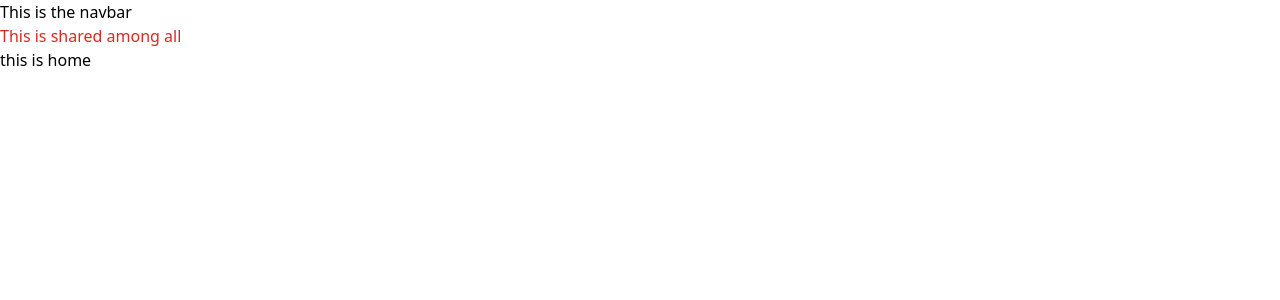
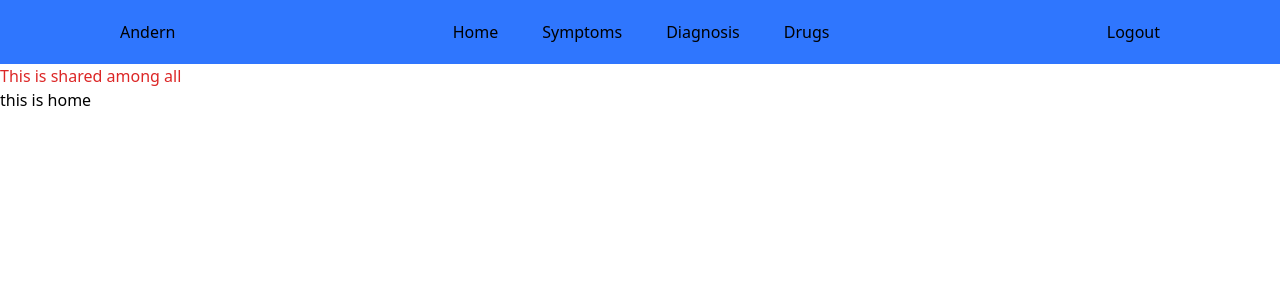
Before and after one commit to Cavista-Hackathon-2024/andern, a React (Vite) app in the folder andern-frontend/: page / in a window 1280 px wide. Shown: the top 300 px of the page. Built offline with nearby package versions, Linux system fonts and the light colour scheme.

Commit message:
Added section some shii

```diff
--- a/andern-frontend/package.json
+++ b/andern-frontend/package.json
@@ -10,10 +10,13 @@
     "preview": "vite preview"
   },
   "dependencies": {
+    "localforage": "^1.10.0",
+    "match-sorter": "^6.3.4",
     "react": "^18.2.0",
     "react-dom": "^18.2.0",
     "react-router-dom": "^6.23.0",
-    "react-toastify": "^10.0.5"
+    "react-toastify": "^10.0.5",
+    "sort-by": "^1.2.0"
   },
   "devDependencies": {
     "@types/react": "^18.2.66",
--- a/andern-frontend/src/components/NavBar.jsx
+++ b/andern-frontend/src/components/NavBar.jsx
@@ -1,7 +1,37 @@
 import React from "react";
+import { menuList } from "../utils/menuList";
+import { Link } from "react-router-dom";
+import Section from "./Section";
 
 const NavBar = () => {
-  return <div>This is the navbar</div>;
+
+  console.log(menuList)
+
+  return (
+    <div className="bg-pryBlue " >
+      <Section>
+        <div className="flex justify-between items-center py-5 " >
+          {/* Logo */}
+          <h1>Andern</h1>
+          {/* Menu */}
+          <div className="flex gap-11  " >
+            {
+              menuList.map(({path, name}) => {
+                return(
+                  <Link to={path} className="capitalize   " >{name}</Link>
+                )
+              })
+            }
+          </div>
+          {/* Logout */}
+          <button>
+            Logout
+          </button>
+        </div>
+      </Section>
+    </div>
+
+  )
 };
 
 export default NavBar;
--- /dev/null
+++ b/andern-frontend/src/components/Section.jsx
@@ -0,0 +1,11 @@
+import React from 'react'
+
+const Section = ({children}) => {
+  return (
+    <div className='px-[120px] ' >
+        {children}
+    </div>
+  )
+}
+
+export default Section
--- a/andern-frontend/src/main.jsx
+++ b/andern-frontend/src/main.jsx
@@ -24,6 +24,10 @@ const router = createBrowserRouter([
         path: "/contact",
         element: <div>This is contact us page</div> ,
       },
+      // {
+      //   path: "/login",
+      //   element: <div>This is th login in page pppppppppp</div> ,
+      // },
     ]
   },
   {
--- /dev/null
+++ b/andern-frontend/src/pages/Home.jsx
@@ -0,0 +1,9 @@
+import React from 'react'
+
+const Home = () => {
+  return (
+    <div>Home</div>
+  )
+}
+
+export default Home
--- /dev/null
+++ b/andern-frontend/src/utils/menuList.js
@@ -0,0 +1,18 @@
+export const menuList = [
+  {
+    name: "Home",
+    path: "/",
+  },
+  {
+    name: "Symptoms",
+    path: "/symptoms",
+  },
+  {
+    name: "diagnosis",
+    path: "/diagnosis",
+  },
+  {
+    name: "drugs",
+    path: "/drugs",
+  },
+];
--- a/andern-frontend/tailwind.config.js
+++ b/andern-frontend/tailwind.config.js
@@ -2,7 +2,11 @@
 export default {
   content: ["./src/**/*.{html,js,jsx}", "./src/*.{html,js,jsx}"],
   theme: {
-    extend: {},
+    extend: {
+      colors: {
+        pryBlue: "#2f76fe",
+      },
+    },
   },
   plugins: [],
 };
```
Also changed, not shown: 1 other file (tests, documents, lock files or other folders).
